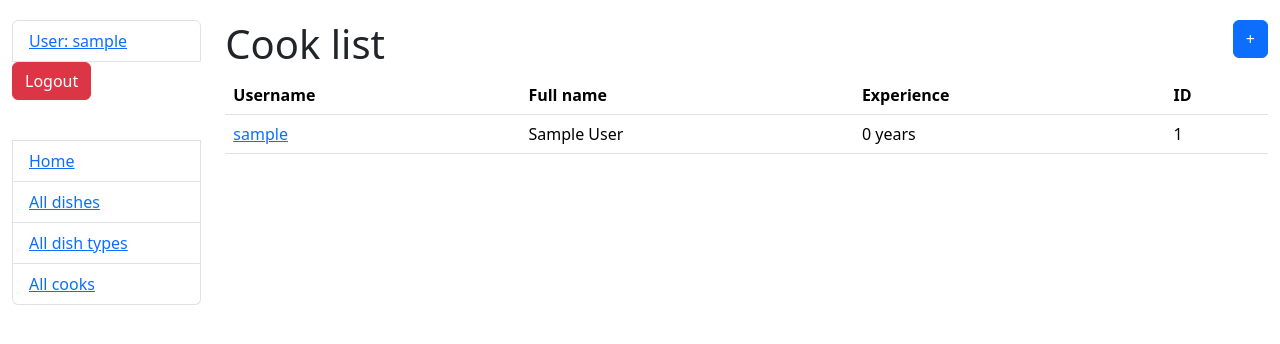
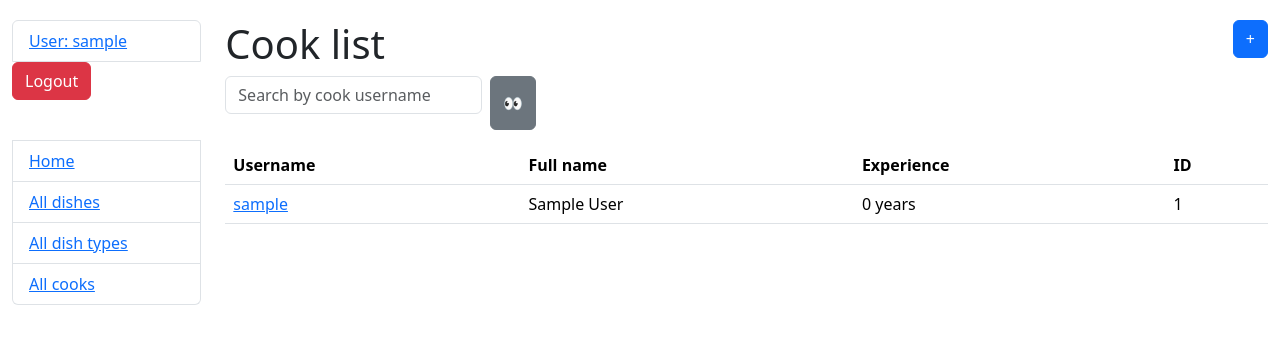
Before and after one commit to Komar88lvl/shynok, a Django app: page /kitchen/cooks/ in a window 1280 px wide. Shown: the top 344 px of the page. Run offline with Django 5.2, Linux system fonts and the light colour scheme; the visitor is signed in with stand-in values (Sample User, id 1); data comes from the database, SQL or seed files in the repository; some libraries are stand-ins or nearby versions.

Commit message:
override queryset to Cook view and add search form to cook_list template

```diff
--- a/kitchen/views.py
+++ b/kitchen/views.py
@@ -5,7 +5,7 @@ from django.shortcuts import render
 from django.urls import reverse_lazy
 from django.views import generic
 
-from kitchen.forms import CookCreationForm, DishForm, DishSearchForm
+from kitchen.forms import CookCreationForm, DishForm, DishSearchForm, CookSearchForm
 from kitchen.models import Cook, DishType, Dish
 
 
@@ -62,6 +62,25 @@ class CookListView(LoginRequiredMixin, generic.ListView):
     model = Cook
     paginate_by = 10
 
+    def get_context_data(
+        self, *, object_list=..., **kwargs
+    ):
+        context = super(CookListView, self).get_context_data(**kwargs)
+        username = self.request.GET.get("username", "")
+        context["search_form"] = CookSearchForm(
+            initial={"username": username}
+        )
+        return context
+
+    def get_queryset(self):
+        queryset = Cook.objects.all()
+        form = CookSearchForm(self.request.GET)
+        if form.is_valid():
+            return queryset.filter(
+                username__icontains=form.cleaned_data["username"]
+            )
+        return queryset
+
 
 class CookDetailView(LoginRequiredMixin, generic.DetailView):
     model = Cook
--- a/templates/kitchen/cook_list.html
+++ b/templates/kitchen/cook_list.html
@@ -1,7 +1,12 @@
 {% extends "base.html" %}
+{% load crispy_forms_filters %}
 
 {% block content %}
 	<h1>Cook list<a class="btn btn-primary" style="float: right;" href="{% url 'kitchen:cook-create' %}">+</a></h1>
+  <form method="get" action="" class="form-inline d-flex">
+    <div class="me-2">{{ search_form|crispy }}</div>
+    <input class="btn btn-secondary" type="submit" value="👀">
+  </form>
   {% if cook_list %}
     <table class="table">
       <tr>
```
